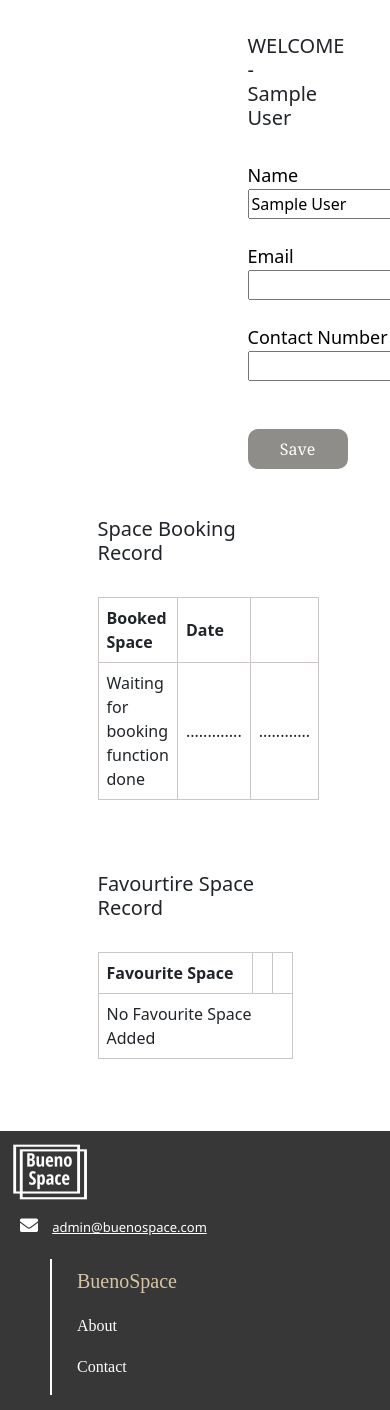
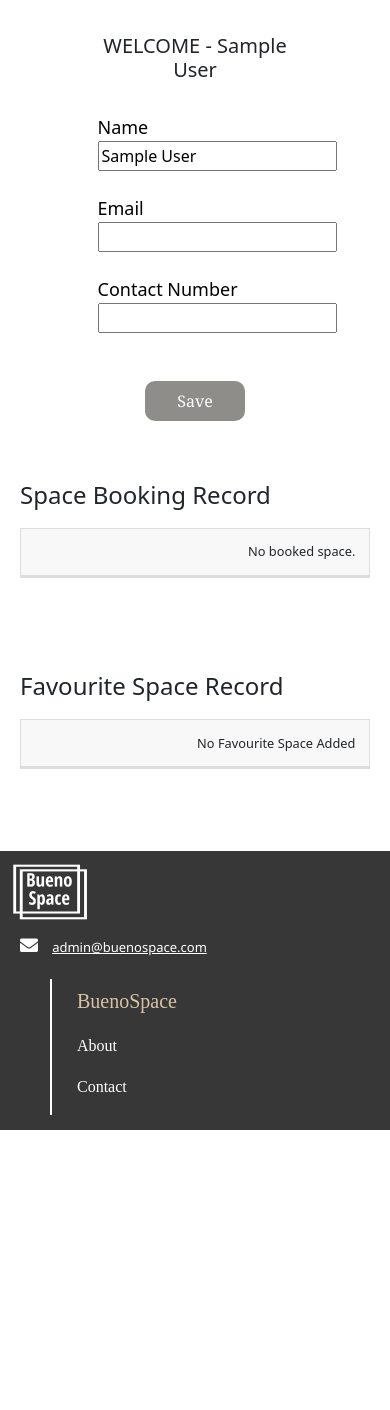
Before and after one commit to baiyuankok/BuenoSpace, a PHP site: page /customer_profile.php in a window 390 px wide; the page is wider, and only the part inside the window is pictured. Shown: the part 86-1496 px from the top of that part. After the commit the page ends 1216 px from the top of that part, so only its background shows below. Run offline with PHP 8.4, Linux system fonts and the light colour scheme; the visitor is signed in with stand-in values (Sample User, id 1); data that the repository does not hold is empty.

Commit message:
displayed booking data & modified table layout

```diff
--- a/Home/css/profile.css
+++ b/Home/css/profile.css
@@ -6,15 +6,19 @@
   width:50%;
   display:block;
   margin:auto;
+}
 
-
-
+#table_layout{
+  display:block;
+  margin-left:20px;
+  margin-right:20px;
 }
 
 .profile_infor{
-   margin-top:120px;
+  margin-top:120px;
+  margin-left: auto;
+  margin-right: auto;
   text-align:center;
-  padding:0px 150px;
 }
 
 #profile_logo img{
@@ -33,17 +37,80 @@
   color: green;
 }
 
-/*table styling*/
 table {
+  border: 1px solid #ccc;
+  border-collapse: collapse;
+  margin-left: auto;
+  margin-right: auto;
+  padding: 0;
   width: 100%;
+  table-layout: fixed;
 }
 
-table td, table th {
-  border: 1px solid #cbc7c7;
-  text-align: left;
-  padding: 8px;
+.tableName {
+  font-size: 1.5em;
+  margin: .5em 0 .75em;
 }
 
+table tr {
+  background-color: #f8f8f8;
+  border: 1px solid #ddd;
+  padding: .35em;
+}
+
+table th, table td {
+  padding: .625em;
+  text-align: center;
+  word-wrap: break-word;
+}
+
+table th {
+  font-size: .85em;
+  letter-spacing: .1em;
+  text-transform: uppercase;
+}
+
+@media screen and (max-width: 600px) {
+  table {
+    border: 0;
+  }
+
+  table thead {
+    border: none;
+    clip: rect(0 0 0 0);
+    height: 1px;
+    margin: -1px;
+    overflow: hidden;
+    padding: 0;
+    position: absolute;
+    width: 1px;
+  }
+
+  table tr {
+    border-bottom: 3px solid #ddd;
+    display: block;
+    margin-bottom: .625em;
+  }
+
+  table td {
+    border-bottom: 1px solid #ddd;
+    display: block;
+    font-size: .8em;
+    text-align: right;
+    word-wrap: break-word;
+  }
+
+  table td::before {
+    content: attr(data-label);
+    float: left;
+    font-weight: bold;
+    text-transform: uppercase;
+  }
+
+  table td:last-child {
+    border-bottom: 0;
+  }
+}
 
 #icon_td{
   text-align:center;
--- a/Home/customer_profile.php
+++ b/Home/customer_profile.php
@@ -5,6 +5,11 @@
     require"../Home/account_function/customer_readProfile.php";
     require"../Home/account_function/customer_updateProfile.php";
     $customer_name = isset($_SESSION['customer_name']) ? trim($_SESSION['customer_name']) : '';
+
+    function get_space_details($pdo, $space) {
+        $results = $pdo->query("SELECT name FROM myfirstdatabase.space WHERE spaceID = $space");
+        return $results->fetch();
+    }
 ?>
 
 <!DOCTYPE html>
@@ -30,20 +35,12 @@
 
 <body>
 <header id="header"></header>
-
-
-
     <section id="profile_page_layout">
-
         <div class="profile_infor">
-
             <div id="information_edit">
-
                 <h5>WELCOME - <?php echo $customer_name; ?></h5>
-
                 <br>
                 <form class="profile_form" action="" method="post">
-
                     <label>Name</label>
                     <input type="text" name="customer_name"  value="<?php echo $customer_name; ?>">
                     <br>
@@ -70,56 +67,80 @@
                 <br><br>
             </div>
         </div>
-
     </section>
 
-
-    <section id="profile_page_layout">
-        <h5>Space Booking Record</h5>
-        <br>
-
+    <section id="table_layout">
         <table>
+            <h5 class="tableName">Space Booking Record</h5>
+            <thead>
                 <tr>
                     <th>Booked Space</th>
-            <th>Date</th>
-            <th> </th>
+                    <th>Event Name</th>
+                    <th>Start Date</th>
+                    <th>End Date</th>
+                    <th>..</th>
+                    <th>..</th>
                 </tr>
+            </thead>
+            <tbody>
+                <?php
+                    $sql = "SELECT * FROM booking where userID=$userID";
+                    $pdoQuery_run= $pdo->query($sql);
+                    if ($pdoQuery_run) {
+                        while ($row= $pdoQuery_run->fetch(PDO::FETCH_OBJ)) {
+                            $space_id = $row->spaceID;
+                            $event_name= $row->eventName;
+                            $event_start_date= $row->eventStartDate;
+                            $event_end_date= $row->eventEndDate;
+                            $space_details = get_space_details($pdo, $space_id);
+                            $space_name = $space_details['name']; ?>
 
                             <tr>
-            <td>Waiting for booking function done</td>
-            <td>.............</td>
-            <td>............</td>
+                                <td data-label="Booked Space"><?php echo $space_name; ?></td>
+                                <td data-label="Event Name"><?php echo $event_name; ?></td>
+                                <td data-label="Start Date"><?php echo $event_start_date; ?></td>
+                                <td data-label="End Date"><?php echo $event_end_date; ?></td>
+                                <td data-label=".."><a href="../Spaces/space_listing.php?spaceID=<?php echo $space_id; ?>">Edit</a></td>
+                                <td data-label=".."><a href="../Spaces/space_deleting.php?spaceID=<?php echo $space_id; ?>">Delete</a></td>
                             </tr>
+                <?php }}
+                    else {
+                        echo 'not found data';
+                    }
 
+                    //check if there is space booked by user
+                    $countRecord="SELECT * FROM booking WHERE userID=$userID";
+                    $countRecord= $pdo->query($countRecord);
+                    $countRecord=$countRecord->rowCount();
+
+                    if($countRecord<1) { ?>
+                        <tr>
+                            <td colspan="6">No booked space.</td>
+                        </tr>
+                <?php }
+                ?>
+            </tbody>
         </table>
 
         <br><br><br>
-
-        <h5>Favourtire Space Record</h5>
-        <br>
-
         <table>
+            <h5 class="tableName">Favourite Space Record</h5>
+            <thead>
                 <tr>
                     <th>Favourite Space</th>
                     <th> </th>
                     <th> </th>
                 </tr>
-
+            </thead>
+            <tbody>
                 <?php
-
-            //read the user favourite space from database and show it in table view
                     $sql = "SELECT s.spaceID, userID, favouriteID, name
                     FROM space s, favourite f
                     WHERE s.spaceID = f.spaceID AND f.userID = $userID
                     ORDER BY favouriteID DESC;";
-            //run the sql query
                     $pdoQuery_run= $pdo->query($sql);
-            //if query run
                     if ($pdoQuery_run) {
-             //fetch pdo object
                         while ($row= $pdoQuery_run->fetch(PDO::FETCH_OBJ)) {
-
-                 ////found user record in institute table
                             $name= $row->name;
                             $userID= $row->userID;
                             $favouriteID = $row->favouriteID; ?>
@@ -128,45 +149,27 @@
                                 <td><?php echo $name; ?></td>
                                 <td id="icon_td">view space details, Waiting for space's detail page done</td>
                                 <td id="icon_td" onclick="deleteFav(<?php echo $favouriteID; ?>)"><i class="fa fa-trash" ></i></td>
-
                             </tr>
-
-
-          <?php  }}
+                <?php }}
                     else{
                         echo 'not found data';
                     }
 
-
-            //check if there is favourite space added by customer.
-            //If no then echo 'no favourite space added' in table row
+                    //check if there is favourite space added by customer
                     $countRecordFav="SELECT * FROM favourite WHERE userID=$userID";
                     $countRecordFav= $pdo->query($countRecordFav);
                     $countRecordFav=$countRecordFav->rowCount();
 
                     if($countRecordFav<1){ ?>
-
                         <tr>
                             <td colspan="3">No Favourite Space Added</td>
-
                         </tr>
-
-          <?php  }
-
+                <?php }
                 ?>
-
-
-
+            </tbody>
         </table>
-
-
     </section>
     <br><br><br>
-
-
-
-
-
 
     <footer id="footer"></footer>
 
```
Lines whose indentation alone changed are shown as unchanged.
